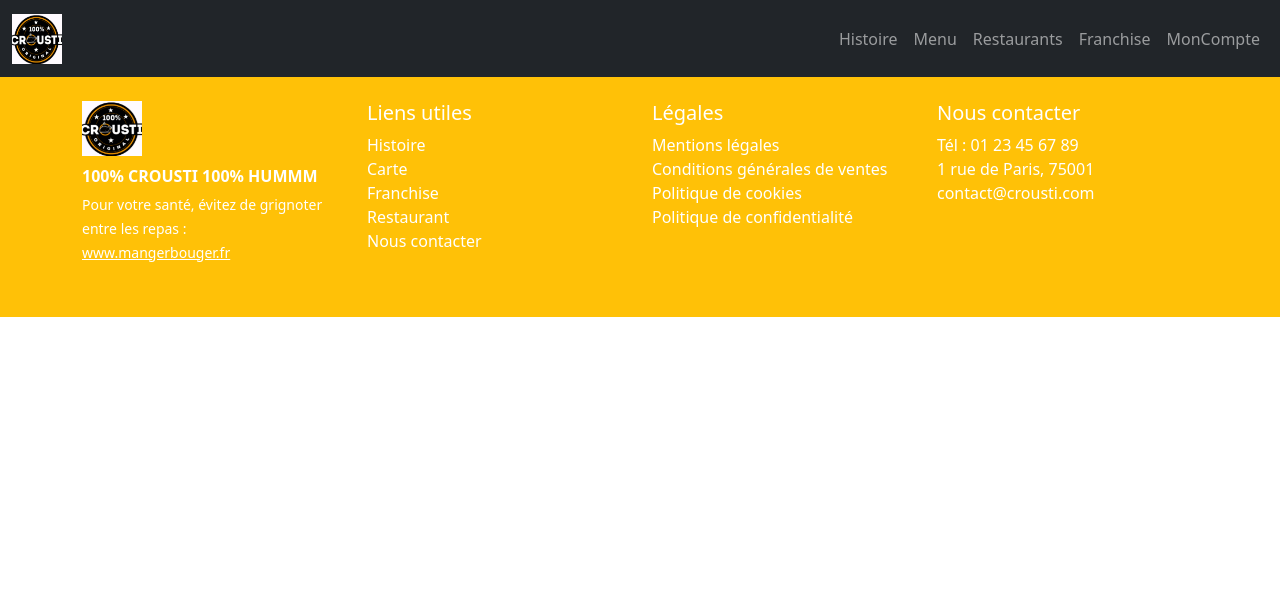
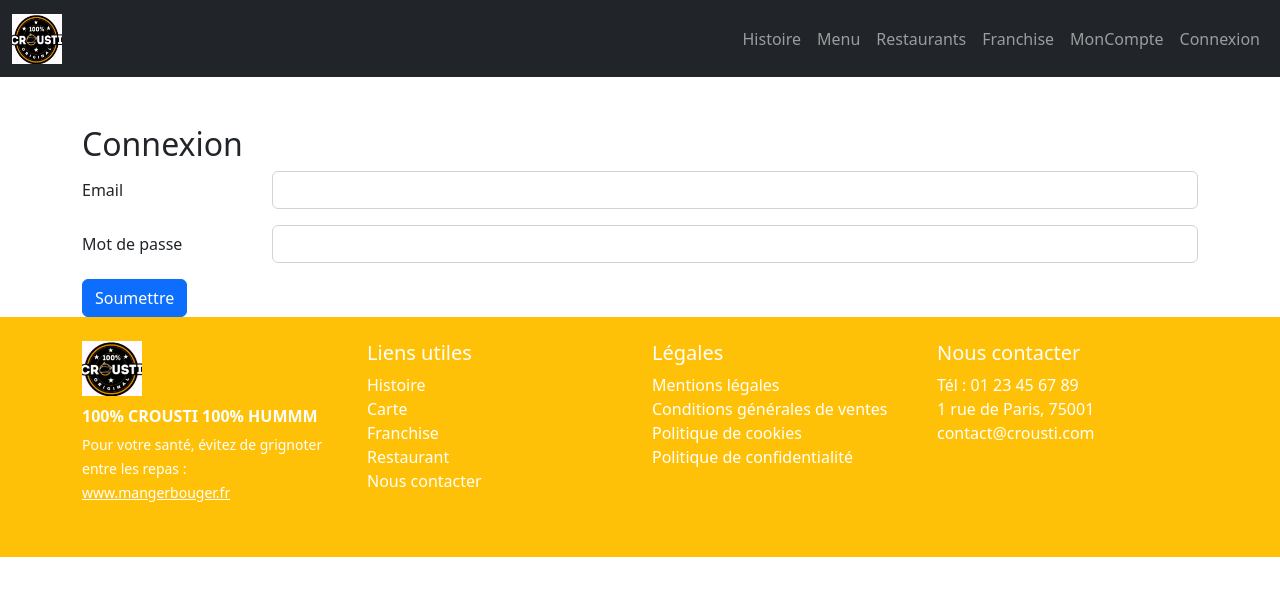
Before and after one commit to J2okiala/100-Crousti, a React (Vite) app: page /connexion in a window 1280 px wide. Shown: the top 596 px of the page. Built offline with nearby package versions, Linux system fonts and the light colour scheme.

Commit message:
Page connexion

```diff
--- a/src/App.tsx
+++ b/src/App.tsx
@@ -8,6 +8,7 @@ import Restaurants from "./pages/Restaurants";
 import MonCompte from "./pages/MonCompte";
 import Franchise from "./pages/Franchise";
 import Footer from "./components/Footer/Footer";
+import Connexion from "./pages/Connexion";
 
 
 function App() {
@@ -21,6 +22,7 @@ function App() {
           <Route path="/restaurants" element={<Restaurants />} />
           <Route path="/franchise" element={<Franchise />} />
           <Route path="/moncompte" element={<MonCompte />} />
+          <Route path="/connexion" element={<Connexion />} />
         </Routes>
         <Footer />
     </div>
--- a/src/components/Navbar/Navbar.tsx
+++ b/src/components/Navbar/Navbar.tsx
@@ -46,6 +46,9 @@ const Navbar = () => {
                         <li className="nav-item">
                             <Link className="nav-link" to="/moncompte">MonCompte</Link>
                         </li>
+                        <li className="nav-item">
+                            <Link className="nav-link" to="/connexion">Connexion</Link>
+                        </li>
                     </ul>
                 </div>
             </div>
--- /dev/null
+++ b/src/pages/Connexion.tsx
@@ -0,0 +1,79 @@
+import { useState } from "react";
+
+export default function Connexion() {
+    // 🧠 États pour les champs du formulaire
+    const [email, setEmail] = useState("");
+    const [motDePasse, setMotDePasse] = useState("");
+    const [message, setMessage] = useState("");
+
+    // 📡 Fonction appelée lors du clic sur "Soumettre"
+    const handleSubmit = async (e: React.FormEvent) => {
+        e.preventDefault(); // empêche le rechargement de la page
+
+        try {
+        const response = await fetch("http://localhost:3000/api/auth", {
+            method: "POST",
+            headers: { "Content-Type": "application/json" },
+            body: JSON.stringify({ email, mot_de_passe: motDePasse }),
+        });
+
+        if (response.ok) {
+            const data = await response.json();
+            setMessage(`✅ Connexion réussie : ${data.message || "Bienvenue !"}`);
+        } else {
+            setMessage("❌ Échec de la connexion. Vérifie ton email ou mot de passe.");
+        }
+        } catch (error) {
+        console.error("Erreur de connexion :", error);
+        setMessage("⚠️ Erreur de communication avec le serveur.");
+        }
+    };
+
+    return (
+        <div className="container mt-5">
+        <h2>Connexion</h2>
+        <form onSubmit={handleSubmit}>
+            <div className="mb-3 row">
+            <label htmlFor="inputEmail" className="col-sm-2 col-form-label">
+                Email
+            </label>
+            <div className="col-sm-10">
+                <input
+                type="email"
+                className="form-control"
+                id="inputEmail"
+                value={email}
+                onChange={(e) => setEmail(e.target.value)} // ✅ met à jour le state
+                required
+                />
+            </div>
+            </div>
+
+            <div className="mb-3 row">
+            <label htmlFor="inputPassword" className="col-sm-2 col-form-label">
+                Mot de passe
+            </label>
+            <div className="col-sm-10">
+                <input
+                type="password"
+                className="form-control"
+                id="inputPassword"
+                value={motDePasse}
+                onChange={(e) => setMotDePasse(e.target.value)} // ✅ met à jour le state
+                required
+                />
+            </div>
+            </div>
+
+            <div className="col-12">
+            <button className="btn btn-primary" type="submit">
+                Soumettre
+            </button>
+            </div>
+        </form>
+
+        {/* Affichage du message de retour */}
+        {message && <p className="mt-3">{message}</p>}
+        </div>
+    );
+}
```
